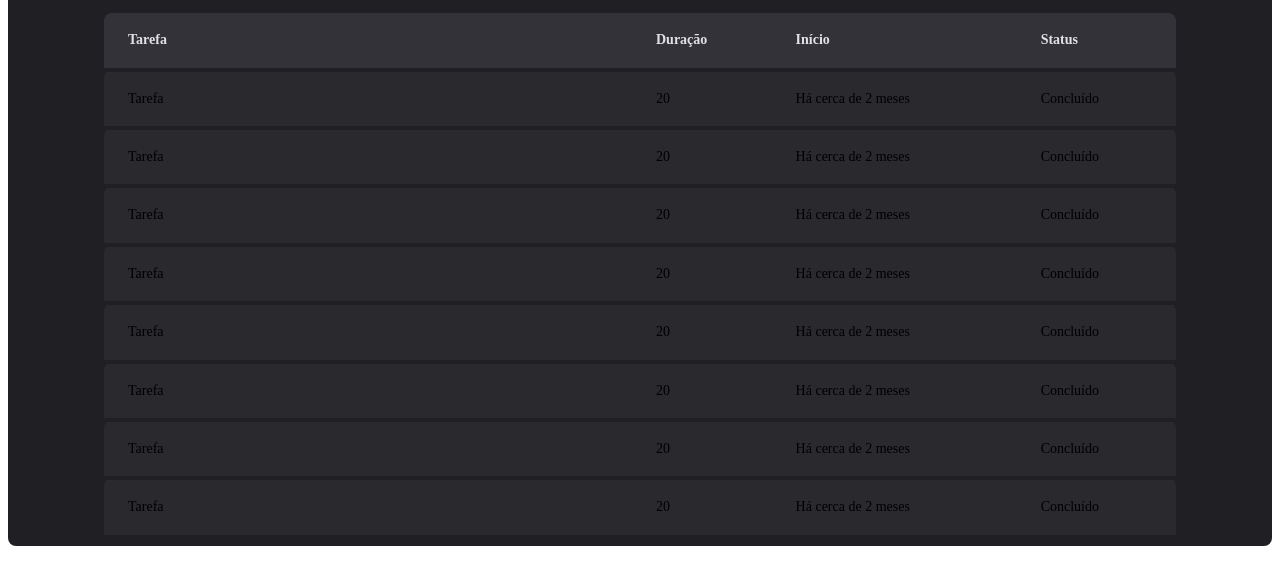
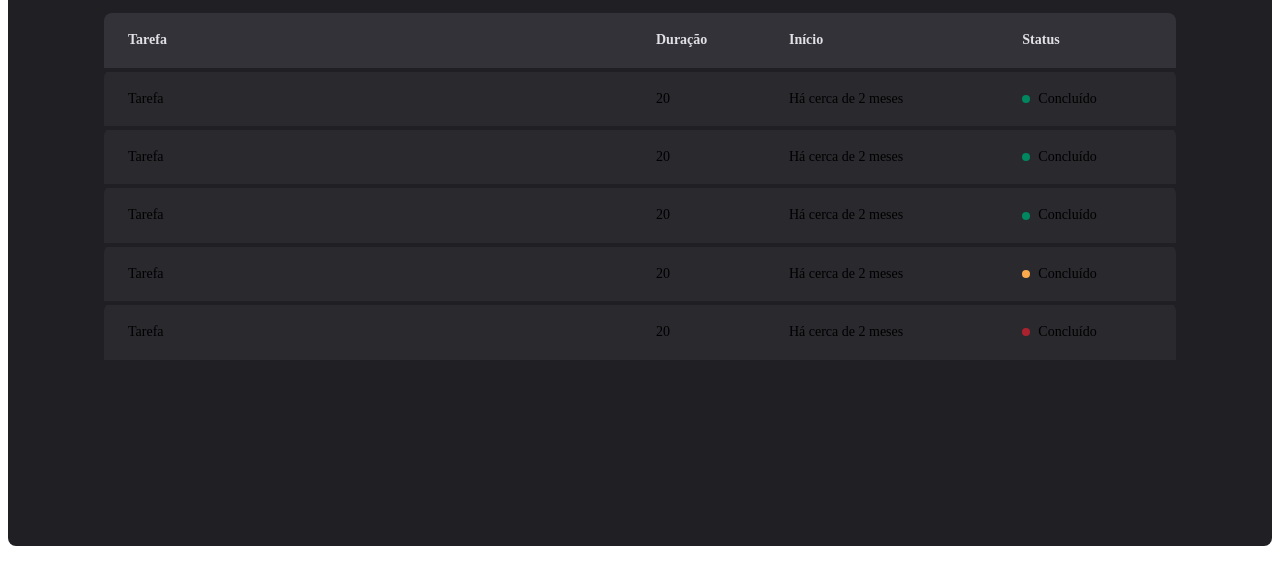
Before and after one commit to Raimison2020/ignite-timer, a React (Vite) app: page /history in a window 1280 px wide. Shown: the part 254-838 px from the top of the page. Built offline with nearby package versions, Linux system fonts and the light colour scheme.

Commit message:
8. Componente Status.

```diff
--- a/src/pages/History/index.tsx
+++ b/src/pages/History/index.tsx
@@ -1,4 +1,4 @@
-import { HistoryContainer, HistoryList } from "./styles";
+import { HistoryContainer, HistoryList, Status } from "./styles";
 
 export function History() {
   return (
@@ -20,49 +20,41 @@
               <td>Tarefa</td>
               <td>20</td>
               <td>Há cerca de 2 meses</td>
-              <td>Concluído</td>
+              <td>
+                <Status statusColor="green">Concluído</Status>
+              </td>
             </tr>
             <tr>
               <td>Tarefa</td>
               <td>20</td>
               <td>Há cerca de 2 meses</td>
-              <td>Concluído</td>
+              <td>
+                <Status statusColor="green">Concluído</Status>
+              </td>
             </tr>
             <tr>
               <td>Tarefa</td>
               <td>20</td>
               <td>Há cerca de 2 meses</td>
-              <td>Concluído</td>
+              <td>
+                <Status statusColor="green">Concluído</Status>
+              </td>
             </tr>
             <tr>
               <td>Tarefa</td>
               <td>20</td>
               <td>Há cerca de 2 meses</td>
-              <td>Concluído</td>
+              <td>
+                <Status statusColor="yellow">Concluído</Status>
+              </td>
             </tr>
             <tr>
               <td>Tarefa</td>
               <td>20</td>
               <td>Há cerca de 2 meses</td>
-              <td>Concluído</td>
-            </tr>
-            <tr>
-              <td>Tarefa</td>
-              <td>20</td>
-              <td>Há cerca de 2 meses</td>
-              <td>Concluído</td>
-            </tr>
-            <tr>
-              <td>Tarefa</td>
-              <td>20</td>
-              <td>Há cerca de 2 meses</td>
-              <td>Concluído</td>
-            </tr>
-            <tr>
-              <td>Tarefa</td>
-              <td>20</td>
-              <td>Há cerca de 2 meses</td>
-              <td>Concluído</td>
+              <td>
+                <Status statusColor="red">Concluído</Status>
+              </td>
             </tr>
           </tbody>
         </table>
--- a/src/pages/History/styles.ts
+++ b/src/pages/History/styles.ts
@@ -60,3 +60,27 @@
     }
   }
 `;
+
+const STATUS_COLORS = {
+  yellow: "yellow-500",
+  green: "green-500",
+  red: "red-500",
+} as const;
+
+interface StatusProps {
+  statusColor: keyof typeof STATUS_COLORS;
+}
+
+export const Status = styled.span<StatusProps>`
+  display: flex;
+  align-items: center;
+  gap: 0.5rem;
+
+  &::before {
+    content: "";
+    width: 0.5rem;
+    height: 0.5rem;
+    border-radius: 50%;
+    background: ${(props) => props.theme[STATUS_COLORS[props.statusColor]]};
+  }
+`;
```
